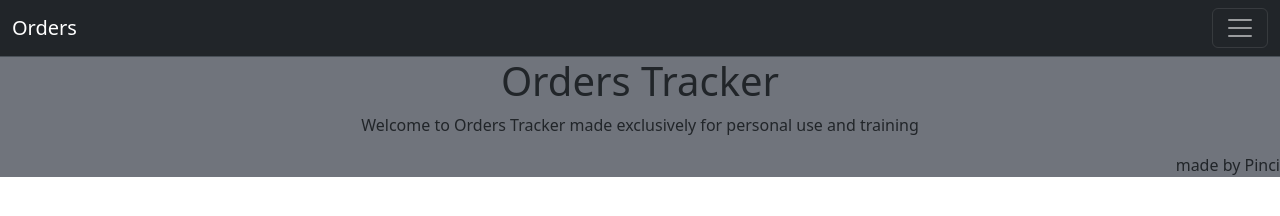
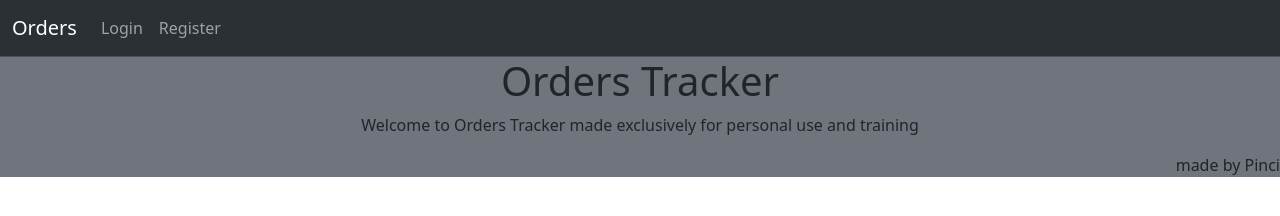
Before and after one commit to pinciflucnik/orderstracker, a website with bundled scripts: page index.html in a window 1280 px wide. Built offline with nearby package versions, Linux system fonts and the light colour scheme.

Commit message:
Update index.html

```diff
--- a/index.html
+++ b/index.html
@@ -16,14 +16,17 @@
     <script src="./app.js" type="module"></script>
 </head>
 <body>
-    <nav class="navbar bg-dark border-bottom border-body" data-bs-theme="dark">
-    </nav>
+    <header>
+        <nav class="navbar bg-dark border-bottom border-body navbar-expand-lg bg-body-tertiary" data-bs-theme="dark">
+        </nav>
+    </header>
 
     <main>
         <div id="container">
         </div>
     </main>
 
+
     <script src="https://cdn.jsdelivr.net/npm/bootstrap@5.3.2/dist/js/bootstrap.bundle.min.js" integrity="sha384-C6RzsynM9kWDrMNeT87bh95OGNyZPhcTNXj1NW7RuBCsyN/o0jlpcV8Qyq46cDfL" crossorigin="anonymous"></script>
 </body>
 </html>
```
